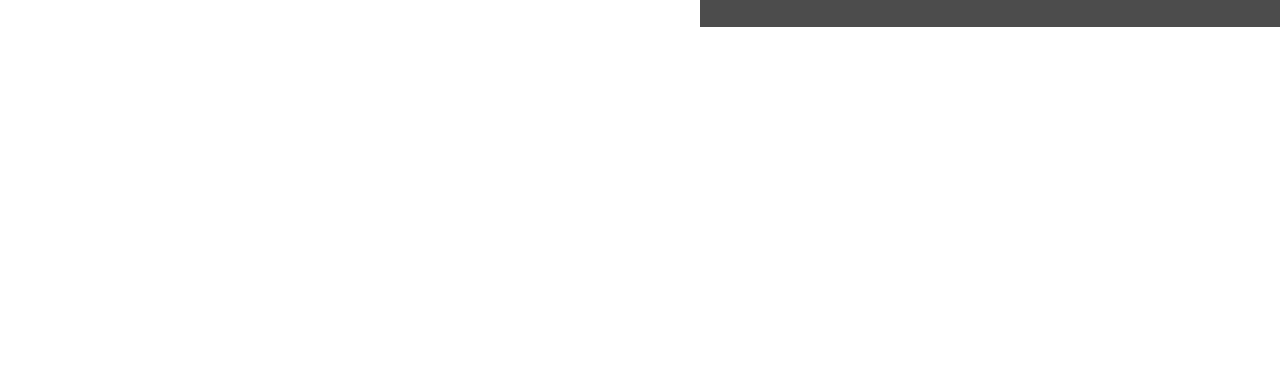
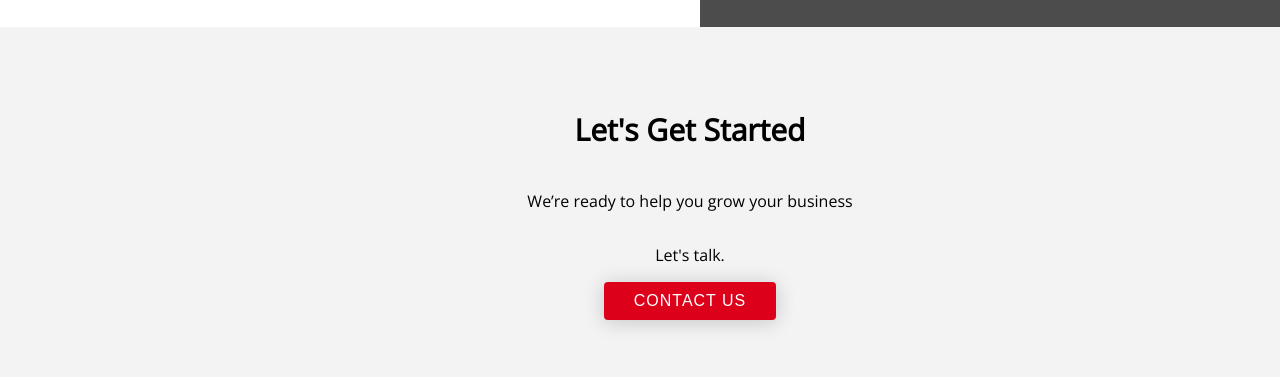
Before and after one commit to kohearon/parallax, a website: page index.html in a window 1280 px wide. Shown: the part 1723-2104 px from the top of the page. Before the commit the page ends 1850 px from the top, so only its background shows below. Drawn offline with nearby package versions, Linux system fonts and the light colour scheme; files that its build step writes are made by us from their sources.

Commit message:
Now moving onto footer.

```diff
--- a/index.html
+++ b/index.html
@@ -57,6 +57,21 @@
 
     </div>
 
+    <div class="lets-talk">
+
+      <h2 class="lets-talk__heading-text"> Let's Get Started</h2>
+
+      <p class="lets-talk__text">
+        We’re ready to help you grow your business
+      </p>
+
+      <p class="lets-talk__text">
+        Let's talk.
+      </p>
+
+      <button type="button" name="button" class="lets-talk__button"> CONTACT US</button>
+    </div>
+
     <script src="index.js"></script>
   </body>
 </html>
--- a/index.js
+++ b/index.js
@@ -52,6 +52,6 @@
   /* If The User's Window Is At The Top of The Image,
   ** Start Parallax Until Image Reach The Top of The User's Screen
   */
- document.querySelector('.third-parallax__text-container').style.transform = `translateY(${ -0.05 * topOfPage }px)`
+ document.querySelector('.third-parallax__text-container').style.transform = `translateY(${ -0.1 * topOfPage }px)`
 
 }
--- a/index.scss
+++ b/index.scss
@@ -106,3 +106,36 @@ body {
     padding-right: 33px;
   }
 }
+
+.lets-talk{
+  background-color: #F3F3F3;
+  grid-column-start: 1;
+  grid-column-end: 15;
+  grid-row-start: 34;
+  grid-row-end: 41;
+  display: flex;
+  flex-direction: column;
+  align-items: center;
+  justify-content: center;
+
+  &__heading-text{
+    text-align: center;
+    font-size: 30px;
+  }
+
+  &__text{
+    font-size: 16px;
+    text-align: center;
+  }
+
+  &__button {
+    background: #DD001B;
+    box-shadow: 0 2px 20px 0 rgba(0,0,0,0.19);
+    border: none;
+    border-radius: 4px;
+    font-size: 16px;
+    color: #FFFFFF;
+    letter-spacing: 1px;
+    padding: 10px 30px;
+  }
+}
```
Also changed, not shown: dist/index.css, dist/index.html, dist/index.js. Lines whose indentation alone changed are shown as unchanged.
